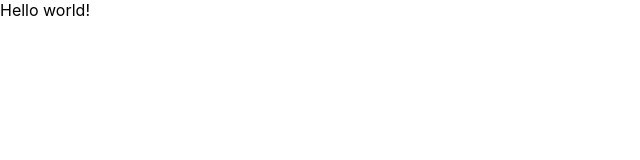
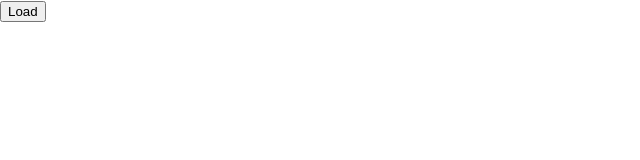
Before and after one commit to inna-tuzhikova/otus_mlops_cdc_client, a React (Create React App) app: page / in a window 1280 px wide. Shown: the top 160 px of the page, without its empty margins (0-640 px from the left). Built offline with nearby package versions, Linux system fonts and the light colour scheme.

Commit message:
base app logic

```diff
--- a/package.json
+++ b/package.json
@@ -3,9 +3,13 @@
   "version": "0.1.0",
   "private": true,
   "dependencies": {
+    "@emotion/react": "11.11.0",
+    "@emotion/styled": "11.11.0",
+    "@mui/material": "5.13.3",
     "@testing-library/jest-dom": "^5.16.5",
     "@testing-library/react": "^13.4.0",
     "@testing-library/user-event": "^13.5.0",
+    "axios": "1.4.0",
     "react": "^18.2.0",
     "react-dom": "^18.2.0",
     "react-scripts": "5.0.1",
--- a/src/App.js
+++ b/src/App.js
@@ -1,7 +1,8 @@
+import ImagePrediction from './components/ImagePrediction';
 
 const App = () => {
   return (
-    <div>{'Hello world!'}</div>
+    <ImagePrediction />
   );
 }
 
--- /dev/null
+++ b/src/components/ImagePrediction.js
@@ -0,0 +1,104 @@
+import React, { useState, useRef } from 'react'
+import useUploadedImage from './../hooks/useUploadedImage';
+import usePrediction from '../hooks/usePrediction';
+
+const IMAGE_LOADED = 0;
+const ANALYZING_IMAGE = 1;
+const ANALYZING_ERROR = 2;
+const ANALYZING_RESULT = 3;
+
+const LoadImageButton = ({
+  name,
+  loadImage,
+  enabled=true,
+}) => {
+  const imageInput = useRef(null);
+
+  const onButtonClick = () => {
+    imageInput.current.click();
+  };
+  const handleInputChange = (event) => {
+    if (event.target.files.length) {
+      loadImage(event);
+    }
+  };
+
+  return (
+    <>
+      <input
+        type='file'
+        accept='image/*'
+        style={{display: 'none'}}
+        ref={imageInput}
+        onChange={handleInputChange}/>
+      <button
+        onClick={onButtonClick}
+        disabled={!enabled}>
+          {name}
+      </button>
+    </>
+  );
+};
+
+const Idle = ({loadImage, imageLoading}) => {
+  return (
+    <>
+      <LoadImageButton name='Load' loadImage={loadImage}/>
+      {imageLoading && <LoadingImage /> }
+    </>
+  );
+};
+
+const LoadingImage = ({setState}) => {
+  return (
+    <div>{'LoadingImage'}</div>
+  );
+};
+
+const StateWithImage = ({
+  imageFile,
+  imageUrl,
+  loadImage
+}) => {
+  const { prediction, analyzing, analyzingError, analyze, clear } = usePrediction();
+  const analyzeButtonText = analyzing ? 'Analyzing...' : 'Analyze'
+  const predictionText = prediction ? `${prediction.class_label}, confidence ${prediction.confidence}` : null;
+  const errorText = analyzingError ? `Error: ${analyzingError.response.data.detail}`: null;
+
+  const loadImageWrapper = (event) => {
+    loadImage(event);
+    clear();
+  };
+
+  return (
+    <div style={{display: 'flex', flexDirection: 'column'}}>
+      <img alt='Loaded' src={imageUrl} style={{maxHeight: 500, maxWidth: 500}} />
+      {predictionText}
+      {errorText}
+      <LoadImageButton name='Another' loadImage={loadImageWrapper} enabled={!analyzing}/>
+      <button disabled={analyzing} onClick={analyze}>{analyzeButtonText}</button>
+    </div>
+  );
+};
+
+
+const ImagePrediction = () => {
+  const {
+    loadImage,
+    imageFile, imageUrl,
+    imageLoading, imageLoaded
+  } = useUploadedImage();
+
+
+  return (
+    <>
+      {imageFile ? (
+        <StateWithImage {...{imageFile, imageUrl, loadImage}} />
+        ) : (
+          <Idle loadImage={loadImage} {...{imageLoading}} />
+        )}
+    </>
+  );
+};
+
+export default ImagePrediction;
--- /dev/null
+++ b/src/hooks/usePrediction.js
@@ -0,0 +1,32 @@
+import { useState } from 'react';
+import axios from 'axios';
+
+const url = 'http://localhost:8000/api/v1/predict';
+
+const usePrediction = () => {
+  const [prediction, setPrediction] = useState();
+  const [analyzing, setAnalyzing] = useState(false);
+  const [analyzingError, setAnalyzingError] = useState();
+
+  const analyze = (file) => {
+    setAnalyzing(true);
+    axios.post(url, {num:12})
+      .then(res => {
+        setPrediction(res.data);
+        setAnalyzingError(null);
+      })
+      .catch(e => {
+        setPrediction(null)
+        setAnalyzingError(e);
+      })
+      .finally(() => setAnalyzing(false))
+  };
+  const clear = () => {
+    setPrediction(null);
+    setAnalyzing(false);
+    setAnalyzingError(null);
+  };
+  return { prediction, analyzing, analyzingError, analyze, clear };
+};
+
+export default usePrediction;
--- /dev/null
+++ b/src/hooks/useUploadedImage.js
@@ -0,0 +1,31 @@
+import { useState } from 'react';
+
+const useUploadedImage = () => {
+  const [imageLoading, setImageLoading] = useState(false);
+  const [imageLoaded, setImageLoaded] = useState(false);
+  const [imageUrl, setImageUrl] = useState();
+  const [imageFile, setImageFile] = useState();
+
+  const loadImage = (event) => {
+    setImageLoading(true);
+    setImageLoaded(false);
+    const files = event.target.files;
+    if (!files.length) {
+      return;
+    }
+    try {
+      const file = files[0];
+      const url =  URL.createObjectURL(file);
+      setImageFile(file);
+      setImageUrl(url);
+
+      setImageLoading(false);
+      setImageLoaded(true);
+    } catch (e) {
+      console.log('Error', e, files);
+    }
+  };
+  return { loadImage, imageFile, imageUrl, imageLoading, imageLoaded };
+};
+
+export default useUploadedImage;
```
Also changed, not shown: 1 other file (tests, documents, lock files or other folders).
